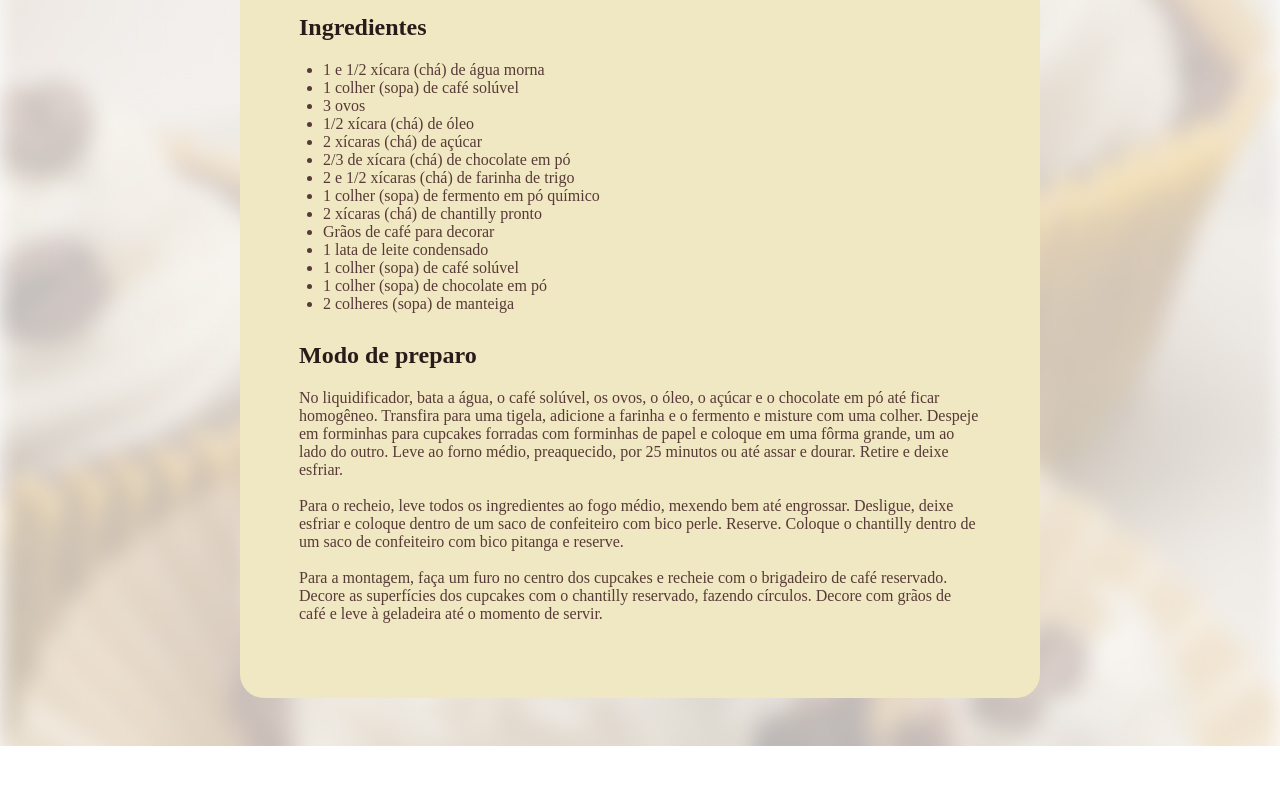
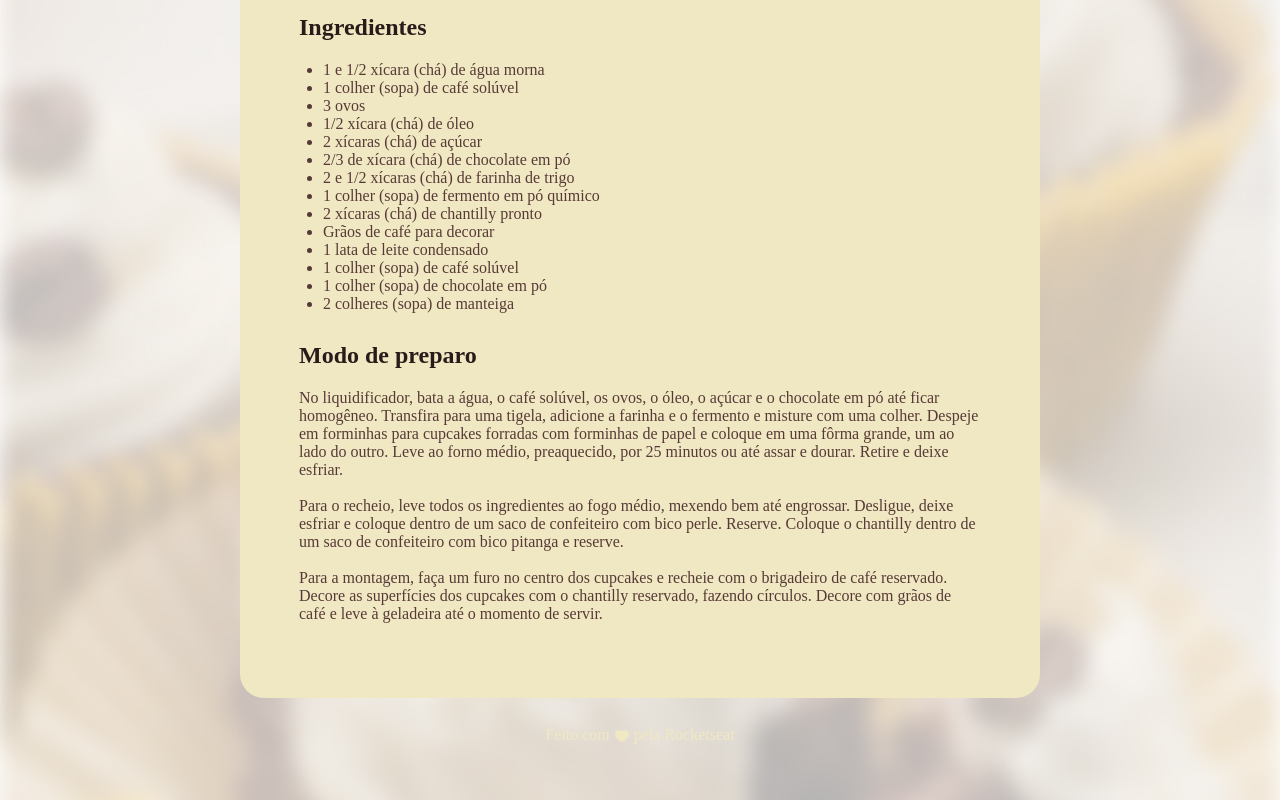
Before and after one commit to lucasgoesss/projeto, a plain HTML site: page index.html in a window 1280 px wide. Shown: the part 345-1145 px from the top of the page. Before the commit the page ends 1091 px from the top, so only its background shows below. Drawn offline with Linux system fonts and the light colour scheme; a web font is replaced by a local one.

Commit message:
adicionando footer

```diff
--- a/index.html
+++ b/index.html
@@ -10,6 +10,9 @@
     <title>Página de receita</title>
 
     <link rel="stylesheet" href="style.css">
+    <link
+        href="https://fonts.googleapis.com/css2?family=Alice&family=Roboto:ital,wght@0,100;0,300;0,400;0,500;0,700;0,900;1,100;1,300;1,400;1,500;1,700;1,900&display=swap"
+        rel="stylesheet">
     <link
         href="https://fonts.googleapis.com/css2?family=Alice&family=Roboto:ital,wght@0,100;0,300;0,400;0,500;0,700;0,900;1,100;1,300;1,400;1,500;1,700;1,900&display=swap"
         rel="stylesheet">
@@ -75,6 +78,12 @@
 
 
     </div>
+
+    <footer>
+        Feito com
+        <img src="assets/heart.svg" alt="Mini coracao">
+        pela Rocketseat
+    </footer>
 </body>
 
 </html>
--- a/style.css
+++ b/style.css
@@ -14,7 +14,7 @@ body {
   padding: 35px;
   background-color: #F0E8C2;
   border-radius: 24px;
-  margin: 48px auto;
+  margin: 48px auto 28px;
 }
 
 img {
@@ -53,3 +53,13 @@ h2 {
 ul {
   padding-left: 24px;
 }
+
+footer {
+  color: #F0e8c2;
+  text-align: center;
+  padding-bottom: 48px;
+}
+
+footer img {
+  vertical-align: middle;
+}
```
Also changed, not shown: assets/heart.svg (added).
